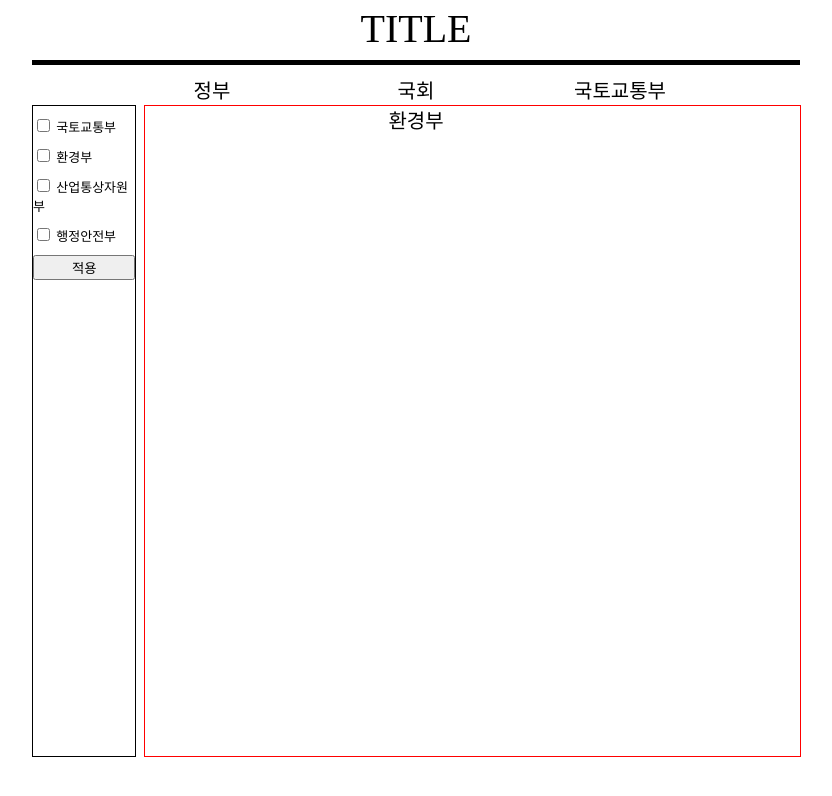
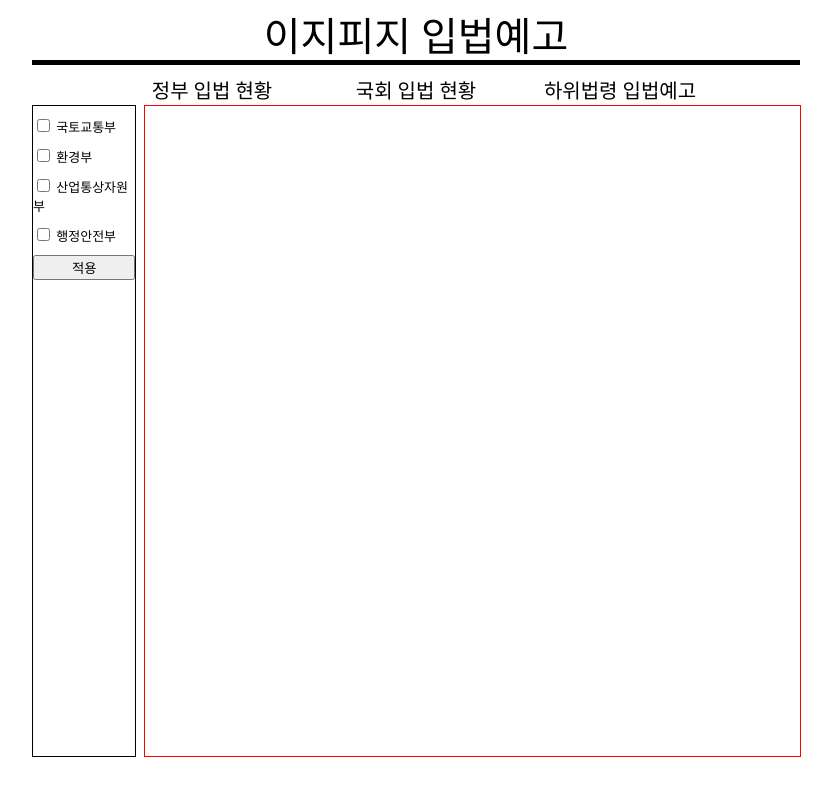
Before and after one commit to JaeyeongAn/FunCoolSe.., a plain HTML site: page index.html in a window 1280 px wide. Shown: the whole page, without its empty margins (224-1056 px from the left). Drawn offline with Linux system fonts and the light colour scheme.

Commit message:
Add files via upload

```diff
--- a/index.html
+++ b/index.html
@@ -1,26 +1,26 @@
 <!DOCTYPE html>
 
 <head>
-    <title> 펀쿨섹 입법에고 </title>
+    <title> 이지피지 입법예고</title>
     <meta charset="UTF-8">
     <link rel='stylesheet' href="stylesheet.css">
 </head>
 
 <body>
      <div id="header"> <!-- 타이틀-->
-        TITLE
+        이지피지 입법예고
     </div>
     <nav id="menu"> <!--네비바-->
         <ul>
-            <li><a href = "#">정부</a> </li>
-            <li><a href = "#">국회</a> </li>
-            <li><a href = "#">국토교통부</a> </li>
-            <li><a href = "#">환경부</a> </li>
+            <li><a href = "#">정부 입법 현황</a> </li>
+            <li><a href = "#">국회 입법 현황</a> </li>
+            <li><a href = "#">하위법령 입법예고</a> </li>
 
         </ul>
     </nav>
     <div id=contentswrap> <!--입법예고 출력 화면 -->
         <div id=departselect> <!--정부부처 필터링-->
+
             <ul>
                 <li><input type="checkbox" name="국토교통부" value="##"> 국토교통부</li>
                 <li><input type="checkbox" name="환경부" value="##"> 환경부</li>
```
